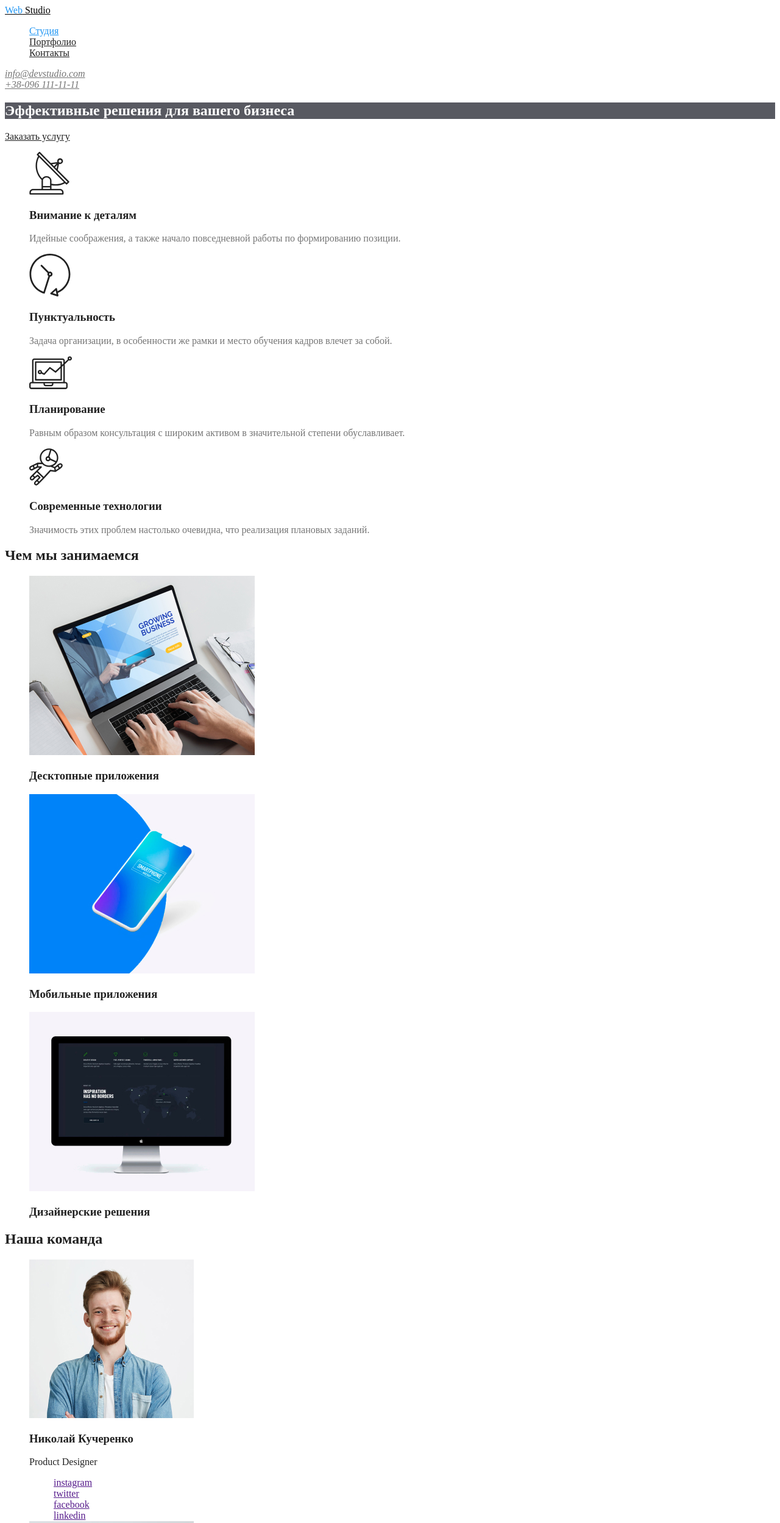
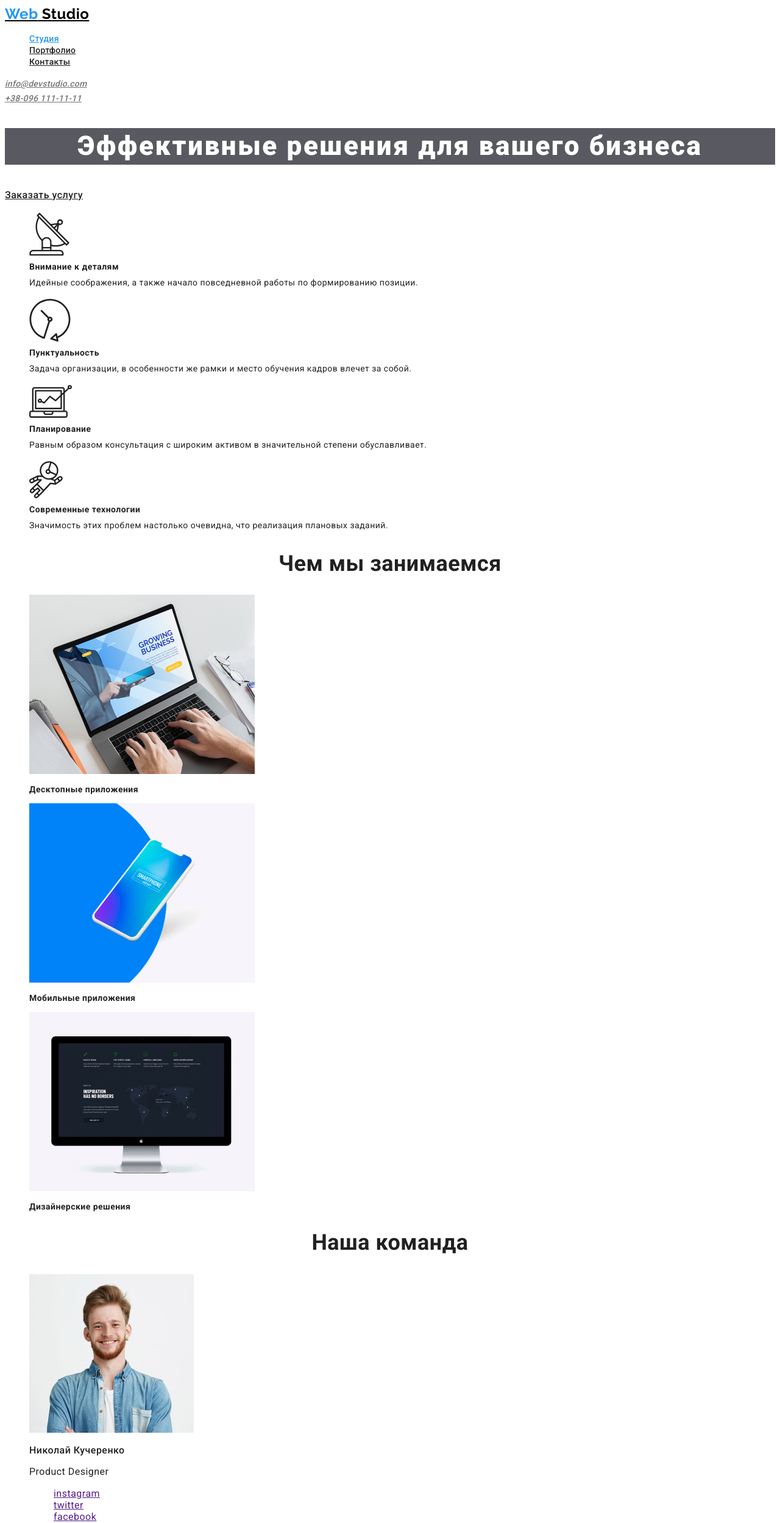
Before and after one commit to kichman77/goit-markup-hw-02, a plain HTML site: page index.html in a window 1280 px wide. Shown: the top 2497 px of the page at 61% size. Drawn offline with Linux system fonts and the light colour scheme.

Commit message:
добавил стили для страницы Студия

```diff
--- a/css/stiles.css
+++ b/css/stiles.css
@@ -25,12 +25,20 @@
 .page {
   color: var(--primary-text-color);
   background-color: var(--white-color);
+
+  font-family: "Roboto", sans-serif;
+  letter-spacing: 0.03em;
 }
 
 /* logo */
 
 .logo {
   color: var(--logo-dark-color);
+
+  font-family: "Raleway", sans-serif;
+  font-weight: 700;
+  font-size: 24px;
+  letter-spacing: 1.2;
 }
 
 .logo-accent {
@@ -50,6 +58,11 @@
 
 .site-nav .link {
   color: var(--primary-text-color);
+
+  font-weight: 500;
+  font-size: 14px;
+  line-height: 1.14;
+  letter-spacing: 0.02em;
 }
 
 .site-nav .link:hover,
@@ -65,6 +78,11 @@
 
 .address .link {
   color: var(--title-text-color);
+
+  font-weight: 500;
+  font-size: 14px;
+  line-height: 1.14;
+  letter-spacing: 0.02em;
 }
 
 .address .link:hover,
@@ -72,14 +90,26 @@
   color: var(--accent-color);
 }
 
+.address {
+  font-weight: 400;
+  font-size: 14px;
+  line-height: 1.71;
+}
+
 /* секция - герой */
 
 .hero-title {
   color: var(--white-color);
   background-color: var(--background-dark-color);
+
+  font-weight: 900;
+  font-size: 44px;
+  line-height: 1.36;
+  text-align: center;
+  letter-spacing: 0.06em;
 }
 
-/* другие секции */
+/* общий стиль для  секций */
 
 .section-title {
   color: var(--primary-text-color);
@@ -89,7 +119,77 @@
   color: var(--title-text-color);
 }
 
+/* секция - наши преимущества */
+
+.section-advantages-title {
+  color: var(--primary-text-color);
+  font-weight: 700;
+  font-size: 14px;
+  line-height: 1.14px;
+}
+
+.section-advantages-text {
+  font-weight: 400;
+  font-size: 14px;
+  line-height: 1.71;
+}
+
+/* секция - продукт */
+
+.section-product-title {
+  font-weight: 700;
+  font-size: 36px;
+  line-height: 1.16;
+  text-align: center;
+}
+
+.section-product-subtitle {
+  font-weight: 700;
+  font-size: 14px;
+  line-height: 1.14;
+}
+
+/* секция - наша команда */
+
+.section-team-title {
+  font-weight: 700;
+  font-size: 36px;
+  line-height: 1.16;
+  text-align: center;
+}
+
+.section-team-caption {
+  font-weight: 500;
+  font-size: 16px;
+  line-height: 1.18;
+}
+
+.section-team-text {
+  font-weight: 400;
+  font-size: 16px;
+  line-height: 1.18;
+}
+
+/* секция - постоянные клиенты */
+
+.section-clients-title {
+  font-weight: 700;
+  font-size: 36px;
+  line-height: 1.16;
+  text-align: center;
+}
+
+/* footer */
+
+.join {
+  font-weight: 700;
+  font-size: 14px;
+  line-height: 1.14;
+}
+
 /* ссылки на социальные сети */
+
+/* .socials-link {font-family: serif;} */
 
 .socials-link:hover,
 .socials-link:focus {
@@ -101,9 +201,15 @@
 .button {
   color: var(--primary-text-color);
   background-colo: var(--white-color);
+
+  font-family: inherit;
+  font-weight: 500;
+  font-size: 16px;
+  line-height: 1.62;
+  letter-spacing: 0.03em;
 }
 
-.button.primary {
+/* .button.primary {
   color: var(--white-color);
   background-color: var(--accent-color);
 }
@@ -111,7 +217,8 @@
 .button.secondary {
   color: var(--accent-color);
   background-color: var(--white-color);
-}
+} */
+
 .button:hover,
 .button:focus {
   color: var(--white-color);
@@ -126,11 +233,11 @@
 
 /* portfolio page */
 
+.section-item .link {
+  color: var(--primary-text-color);
+}
+
 .section-item .link:hover,
 .section-item .link:focus {
   color: var(--accent-color);
 }
-
-.section-item .link {
-  color: var(--primary-text-color);
-}
--- a/index.html
+++ b/index.html
@@ -4,6 +4,11 @@
     <meta charset="UTF-8" />
     <meta name="viewport" content="width=device-width, initial-scale=1.0" />
     <title>Студия</title>
+    <link
+      href="https://fonts.googleapis.com/css2?family=Raleway:wght@700&family=Roboto:wght@400;500;700;900&display=swap"
+      rel="stylesheet"
+    />
+
     <link rel="stylesheet" href="./css/stiles.css" />
   </head>
   <body class="page">
@@ -44,35 +49,35 @@
       <section class="section">
         <!-- <h2>невидимый заголовок</h2> -->
 
-        <ul class="list">
+        <ul class="section-advantages list">
           <li>
             <img src="./images/icon.svg" alt="" />
-            <h3 class="section-title">Внимание к деталям</h3>
-            <p class="section-text">
+            <h3 class="section-advantages-title">Внимание к деталям</h3>
+            <p class="section-advantages-text">
               Идейные соображения, а также начало повседневной работы по
               формированию позиции.
             </p>
           </li>
           <li>
             <img src="./images/icon-time.svg" alt="" />
-            <h3 class="section-title">Пунктуальность</h3>
-            <p class="section-text">
+            <h3 class="section-advantages-title">Пунктуальность</h3>
+            <p class="section-advantages-text">
               Задача организации, в особенности же рамки и место обучения кадров
               влечет за собой.
             </p>
           </li>
           <li>
             <img src="./images/icon-plan.svg" alt="" />
-            <h3 class="section-title">Планирование</h3>
-            <p class="section-text">
+            <h3 class="section-advantages-title">Планирование</h3>
+            <p class="section-advantages-text">
               Равным образом консультация с широким активом в значительной
               степени обуславливает.
             </p>
           </li>
           <li>
             <img src="./images/icon-digital.svg" alt="" />
-            <h3 class="section-title">Современные технологии</h3>
-            <p class="section-text">
+            <h3 class="section-advantages-title">Современные технологии</h3>
+            <p class="section-advantages-text">
               Значимость этих проблем настолько очевидна, что реализация
               плановых заданий.
             </p>
@@ -82,33 +87,33 @@
 
       <!-- секция - чем мы занимаемся -->
 
-      <section class="section">
-        <h2 class="section-title">Чем мы занимаемся</h2>
+      <section class="section-product">
+        <h2 class="section-product-title">Чем мы занимаемся</h2>
         <ul class="list">
           <li>
             <img src="./images/img-deck.jpg" alt="photo" width="370" />
-            <h3 class="section-subtitle">Десктопные приложения</h3>
+            <h3 class="section-product-subtitle">Десктопные приложения</h3>
           </li>
           <li>
             <img src="./images/mobail.jpg" alt="photo" width="370" />
-            <h3 class="section-subtitle">Мобильные приложения</h3>
+            <h3 class="section-product-subtitle">Мобильные приложения</h3>
           </li>
           <li>
             <img src="./images/img-dis.jpg" alt="photo" width="370" />
-            <h3 class="section-subtitle">Дизайнерские решения</h3>
+            <h3 class="section-product-subtitle">Дизайнерские решения</h3>
           </li>
         </ul>
       </section>
 
       <!-- секция - наша команда -->
 
-      <section class="section">
-        <h2 class="section-title">Наша команда</h2>
-        <ul class="list">
+      <section class="section-team">
+        <h2 class="section-team-title">Наша команда</h2>
+        <ul class="socials list">
           <li>
             <img src="./images/img-nik.jpg" alt="photo" width="270" />
-            <h3 class="section-title">Николай Кучеренко</h3>
-            <p>Product Designer</p>
+            <h3 class="section-team-caption">Николай Кучеренко</h3>
+            <p class="section-team-text">Product Designer</p>
             <ul class="socials list">
               <li>
                 <a href="" aria-label="ссылка на instagram" class="socials-link"
@@ -135,8 +140,8 @@
 
           <li>
             <img src="./images/img-olg.jpg" alt="photo" width="270" />
-            <h3 class="section-title">Ольга Иванова</h3>
-            <p>Frontend Developer</p>
+            <h3 class="section-team-caption">Ольга Иванова</h3>
+            <p class="section-team-text">Frontend Developer</p>
             <ul class="socials list">
               <li>
                 <a href="" aria-label="ссылка на instagram" class="socials-link"
@@ -163,8 +168,8 @@
 
           <li>
             <img src="./images/img-an.jpg" alt="photo" width="270" />
-            <h3 class="section-title">Андрей Шевченко</h3>
-            <p>Marketing</p>
+            <h3 class="section-team-caption">Андрей Шевченко</h3>
+            <p class="section-team-text">Marketing</p>
             <ul class="socials list">
               <li>
                 <a href="" aria-label="ссылка на instagram" class="socials-link"
@@ -191,8 +196,8 @@
 
           <li>
             <img src="./images/img-ivan.jpg" alt="photo" width="270" />
-            <h3 class="section-title">Иван Николаев</h3>
-            <p>UI Designer</p>
+            <h3 class="section-team-caption">Иван Николаев</h3>
+            <p class="section-team-text">UI Designer</p>
             <ul class="socials list">
               <li>
                 <a href="" aria-label="ссылка на instagram" class="socials-link"
@@ -221,8 +226,8 @@
 
       <!-- секция - постоянные клиенты -->
 
-      <section class="section">
-        <h2 class="section-title">Постоянные клиенты</h2>
+      <section class="section-clients">
+        <h2 class="section-clients-title">Постоянные клиенты</h2>
         <ul class="list">
           <li>
             <a href=""><img src="./images/icon-client-1.svg" alt="logo" /></a>
@@ -254,7 +259,7 @@
         <a href="tel:+38-096-111-11-11" class="link">+38-096 111-11-11</a>
       </address>
 
-      <b>присоединяйтесь</b>
+      <b class="join">присоединяйтесь</b>
       <ul class="socials list">
         <li>
           <a href="" aria-label="ссылка на instagram" class="socials-link"
```
Also changed, not shown: portfolio.html (+4 -0 lines).
